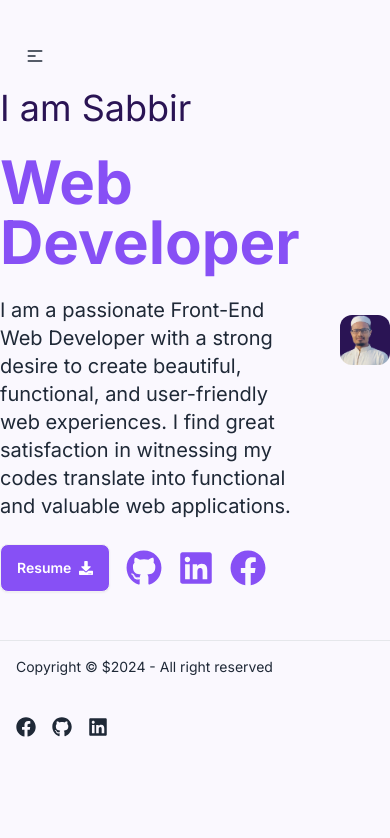
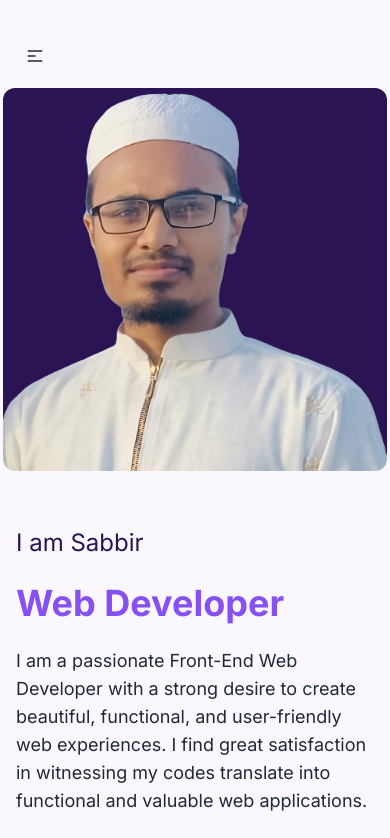
Before and after one commit to tisabbir/md-tarekul-islam-sabbir, a Next.js app: page / in a window 390 px wide. Shown: the top 838 px of the page. Built offline with nearby package versions, Linux system fonts and the light colour scheme.

Commit message:
banner made responsive

```diff
--- a/src/components/Banner.jsx
+++ b/src/components/Banner.jsx
@@ -11,11 +11,11 @@ const Banner = () => {
     Aos.init({ duration: 1000 });
   }, []);
   return (
-    <div className="flex justify-around gap-10 items-center mb-12">
-      <div data-aos="fade-left" className="flex-1 space-y-6">
-        <h3 className="text-4xl text-[#2A1454]"> I am Sabbir </h3>
-        <h1 className="text-6xl text-[#8750F5] font-bold">Web Developer</h1>
-        <p className="text-xl">
+    <div className="flex flex-col-reverse lg:flex-row  justify-around gap-10 items-center mb-12">
+      <div data-aos="fade-left" className="flex-1 space-y-6 p-4">
+        <h3 className="text-2xl lg:text-4xl text-[#2A1454]"> I am Sabbir </h3>
+        <h1 className="text-4xl lg:text-6xl text-[#8750F5] font-bold">Web Developer</h1>
+        <p className="text-lg lg:text-xl">
           I am a passionate Front-End Web Developer with a strong desire to
           create beautiful, functional, and user-friendly web experiences. I
           find great satisfaction in witnessing my codes translate into
```
